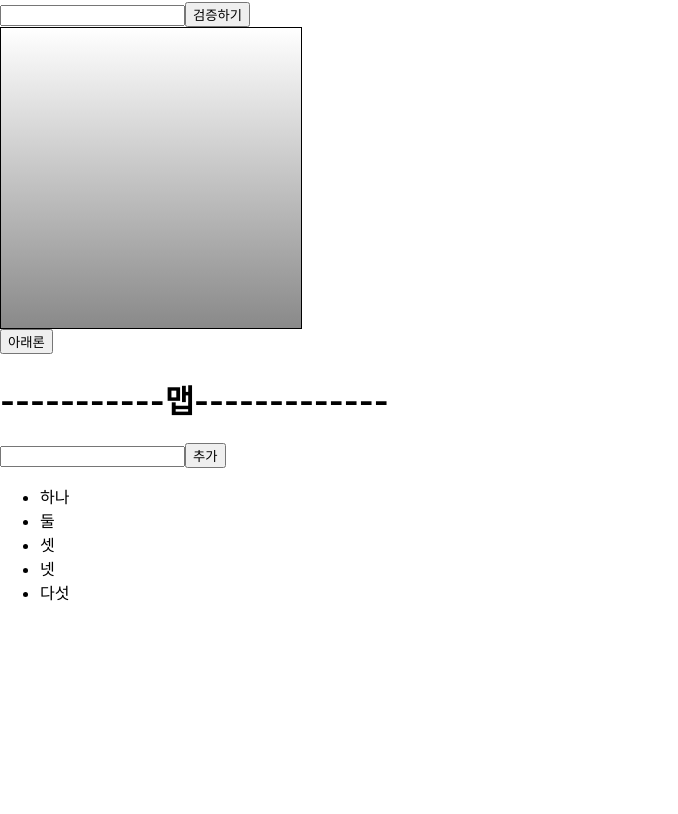
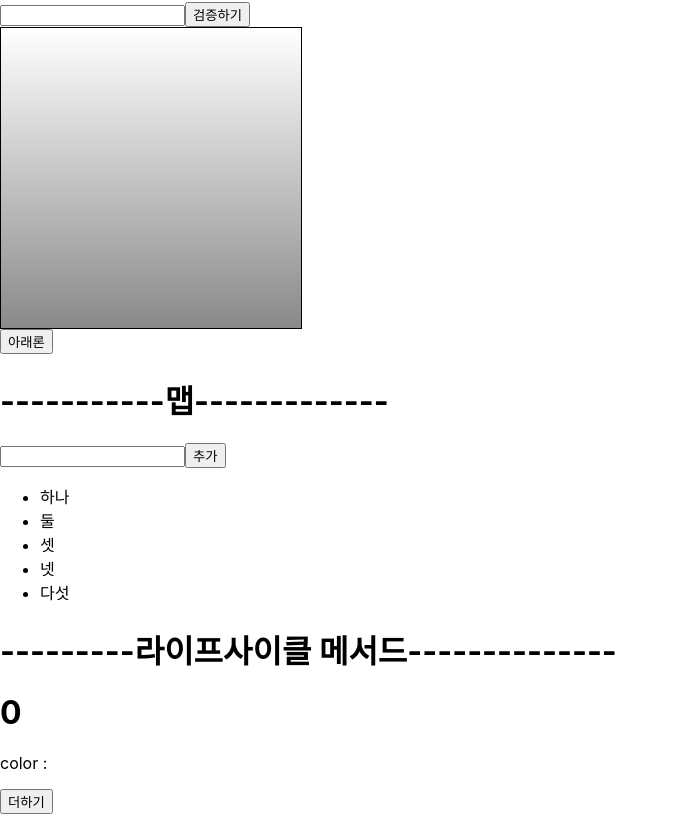
Before and after one commit to ooeeda/hello-react, a React (Create React App) app: page / in a window 1280 px wide. Shown: the part 702-1516 px from the top of the page, without its empty margins (0-678 px from the left). Before the commit the page ends 1322 px from the top, so only its background shows below. Built offline with nearby package versions, Linux system fonts and the light colour scheme.

Commit message:
7.3 라이프 사이클 공부중

```diff
--- a/src/App.js
+++ b/src/App.js
@@ -9,6 +9,7 @@
 import ValidationSample from "./ValidationSample";
 import ScrollBox from "./ScrollBox";
 import InteraionSample from "./InteraionSample"
+import LifeCycleSample from "./LifeCycleSample";
 class App extends Component{
   render(){
     const name = "react";
@@ -30,6 +31,8 @@
       </div>
       <h1>-----------맵-------------</h1>
       <InteraionSample/>
+      <h1>---------라이프사이클 메서드--------------</h1>
+      <LifeCycleSample/>
     </Fragment>
     );
   }
--- /dev/null
+++ b/src/LifeCycleSample.js
@@ -0,0 +1,75 @@
+import React, {Component} from 'react';
+
+class LifeCycleSample extends Component{
+
+    state ={
+      number : 0,
+      color : null
+    };
+
+    myRef = null;
+
+    constructor(props){
+        super(props);
+        console.log('constructor');
+    }
+
+    static getDerivedStateFormPros(nextProps, prevState){
+        console.log('getDerivedStateFormPros');
+
+        if(nextProps.color !== prevState.color){
+            return { color : nextProps.color};
+        }
+        return null;
+    }
+
+    componentDidMount(){
+        console.log('componentDidMount');
+    }
+
+    shouldComponentUpdate(nextProps, nextState){
+        console.log('shouldComponentUpdate', nextProps, nextState);
+        //숫자의 마지막 자리가 4면 리렌더링 하지 않는다네
+    }
+
+    componentWillUnmount(){
+        console.log('componentWillMount');
+    }
+
+    handleClick = () => {
+        this.setState({
+           number : this.state.number +1
+        });
+    }
+    x
+    getSnapshotBeforeUpdate(prevProps, PrevState){
+        console.log('getSnapshotBeforeUpdate');
+
+        if(prevProps.color !== this.props.color){
+            return this.myRef.style.color;
+        }
+        return null;
+    }
+
+    componentDidUpdate(prevProps, prevState, snapshot){
+        console.log('componentDidUpdate',prevProps, prevState);
+        if(snapshot){
+            console.log('업데이트되기전 색상 ', snapshot);
+        }
+    }
+    render(){
+        console.log('render');
+        const style = {
+            color : this.props.color
+        };
+        return (
+            <div>
+                <h1 style={style} ref={ref=> this.myRef=ref}>{this.state.number}</h1>
+                <p>color : {this.state.color}</p>
+                <button onClick={this.handleClick}>더하기</button>
+            </div>
+        )
+    }
+}
+
+export default LifeCycleSample;
```
